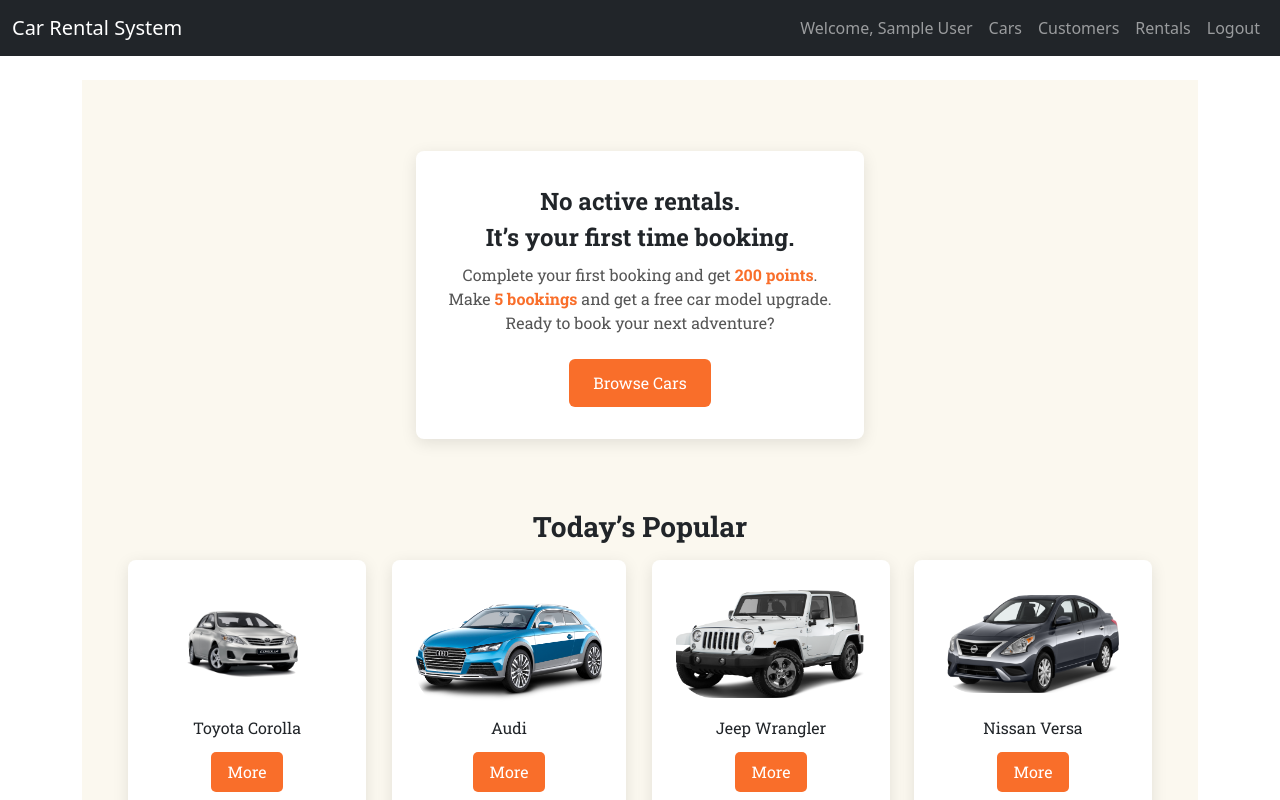
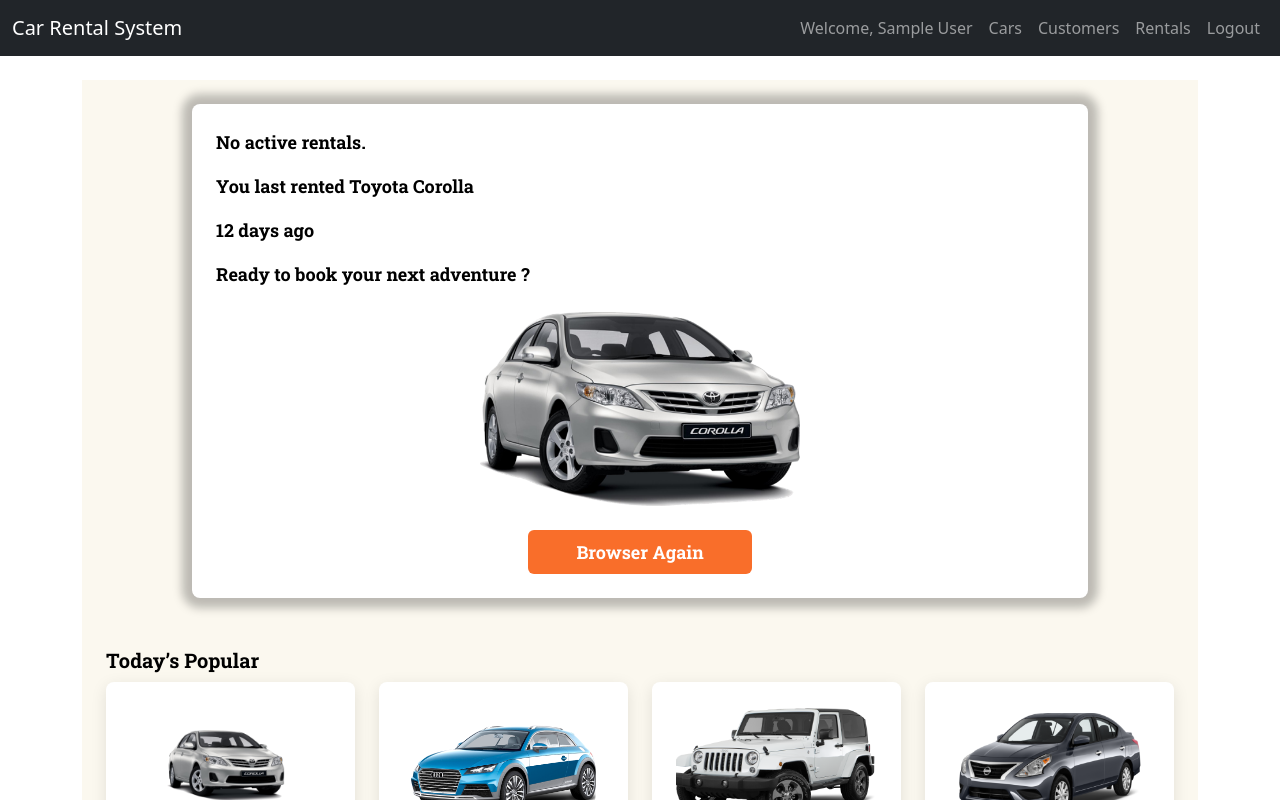
Before and after one commit to aniketkhot/car-rental-group-project, a React (Create React App) app in the folder frontend/: page /dashboard in a window 1280 px wide. Shown: the top 800 px of the page. Built offline with nearby package versions, Linux system fonts and the light colour scheme; sample sign-in values are in the browser's storage.

Commit message:
add toyota

```diff
--- a/frontend/src/components/CustomerDashboard.jsx
+++ b/frontend/src/components/CustomerDashboard.jsx
@@ -4,79 +4,45 @@
 import styles from "./CustomerDashboard.module.css";
 
 function CustomerDashboard() {
-  const { token } = useContext(AuthContext);
-  const [rentals, setRentals] = useState([]);
+  return (
+    <div
+      style={{
+        fontFamily: "'Roboto Slab', serif",
+        backgroundColor: "#FBF8EF",
+      }}
+    >
+      <section className="p-6 text-black text-lg">
+        <div
+          className="p-6 max-w-4xl mx-auto bg-white rounded-lg"
+          style={{
+            boxShadow: "0 0 10px 10px rgba(0, 0, 0, 0.25)",
+          }}
+        >
+          <p className="font-semibold">No active rentals.</p>
+          <p className="font-semibold">You last rented Toyota Corolla</p>
+          <p className="font-semibold">12 days ago</p>
+          <p className="font-semibold mt-2">
+            Ready to book your next adventure ?
+          </p>
+          <img
+            src="/toyota1.png"
+            alt="Toyota"
+            className="w-80 mx-auto my-4"
+          />
+          <div className="text-center">
+            <button
+              className="px-5 py-2 rounded text-white font-semibold"
+              style={{ backgroundColor: "#F96E2A" }}
+            >
+              Browser Again
+            </button>
+          </div>
+        </div>
+      </section>
 
-  useEffect(() => {
-    if (!token) return;
-    const fetchUserRentals = async () => {
-      try {
-        const res = await axios.get(
-          "http://localhost:5001/api/rentals/by-customer",
-          {
-            headers: { Authorization: `Bearer ${token}` }
-          }
-        );
-        setRentals(res.data);
-      } catch (err) {
-        console.error(err);
-      }
-    };
-    fetchUserRentals();
-  }, [token]);
-
-  const latest = rentals
-    .slice()
-    .sort((a, b) => new Date(b.startDate) - new Date(a.startDate))[0];
-
-  return (
-    <div className={styles.container}>
-      <div className={styles.historyWrapper}>
-        <div className={styles.card}>
-          {rentals.length === 0 ? (
-            <>
-              <p className={styles.mainText}>
-                No active rentals.
-                <br />
-                It’s your first time booking.
-              </p>
-              <p className={styles.subText}>
-                Complete your first booking and get{" "}
-                <span className={styles.highlight}>200 points</span>.
-                <br />
-                Make{" "}
-                <span className={styles.highlight}>5 bookings</span> and get a
-                free car model upgrade.
-                <br />
-                Ready to book your next adventure?
-              </p>
-              <button className={styles.browseBtn}>Browse Cars</button>
-            </>
-          ) : (
-            <>
-              <p className={styles.mainText}>
-                You last rented{" "}
-                <span className={styles.highlight}>{latest.car.model}</span>
-              </p>
-              <p className={styles.subText}>
-                {new Date(latest.startDate).toLocaleDateString("en-GB", {
-                  year: "numeric",
-                  month: "short",
-                  day: "numeric"
-                })}
-              </p>
-              <p className={styles.subText}>
-                Ready to book your next adventure?
-              </p>
-              <button className={styles.browseBtn}>Browse Again</button>
-            </>
-          )}
-        </div>
-      </div>
-
-      <section className={styles.popularSection}>
-        <h3 className={styles.popularTitle}>Today’s Popular</h3>
-        <div className={styles.grid}>
+      <section className="p-6 text-black text-lg">
+        <h3 className="font-semibold text-xl mb-2">Today’s Popular</h3>
+        <div className="grid grid-cols-4 gap-4">
           {[
             { name: "Toyota Corolla", img: "/toyota2.png" },
             { name: "Audi", img: "/Audi.png" },
```
